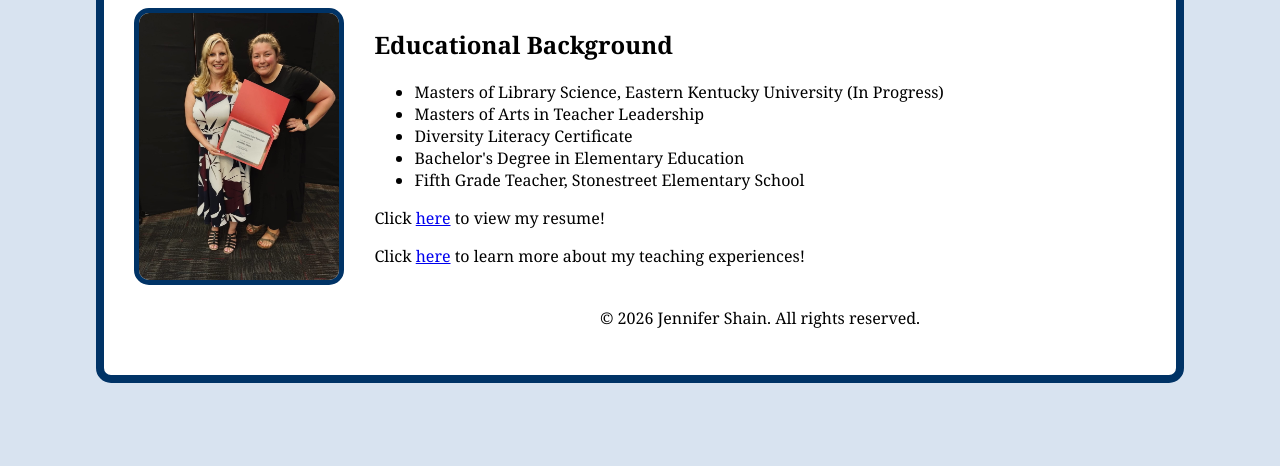
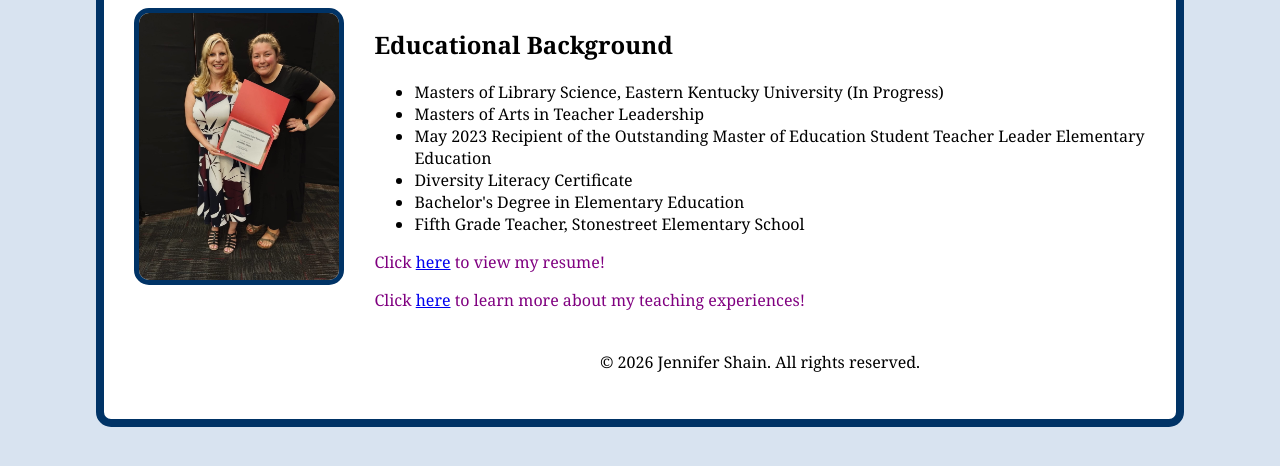
Before and after one commit to Jshain78/professional-website-, a plain HTML site: page Resume.html in a window 1280 px wide. Shown: the part 124-590 px from the top of the page. Drawn offline with Linux system fonts and the light colour scheme.

Commit message:
Add files via upload

```diff
--- a/Resume.html
+++ b/Resume.html
@@ -78,19 +78,22 @@ nav a {
         <h2>Educational Background</h2>
 
         <ul>
-            <li>Masters of Library Science, Eastern Kentucky University (In Progress)</li>
+            <p style="color: purple;"><li>Masters of Library Science, Eastern Kentucky University (In Progress)</li>
             <li>Masters of Arts in Teacher Leadership</li>
+           <li>May 2023 Recipient of the Outstanding
+Master of Education Student Teacher
+Leader Elementary Education</li>
             <li>Diversity Literacy Certificate</li>
             <li>Bachelor's Degree in Elementary Education</li>
-            <li>Fifth Grade Teacher, Stonestreet Elementary School</li>
+            <li>Fifth Grade Teacher, Stonestreet Elementary School</li></p>
         </ul>
 
-        <p>
+        <p style="color: purple;">
             Click <a href="https://drive.google.com/file/d/13igZqvWKnE3oEH3rI4bQjJBXd1noFive/view?usp=sharing">here</a>
             to view my resume!
         </p>
 
-        <p>
+        <p style="color: purple;">
             Click <a href="https://docs.google.com/presentation/d/1WTG11Nk_dZUpLv4SPWUJ2s9scOHWRk49Qb9g1RSjn8c/edit?usp=sharing">here</a>
             to learn more about my teaching experiences!
         </p>
```
